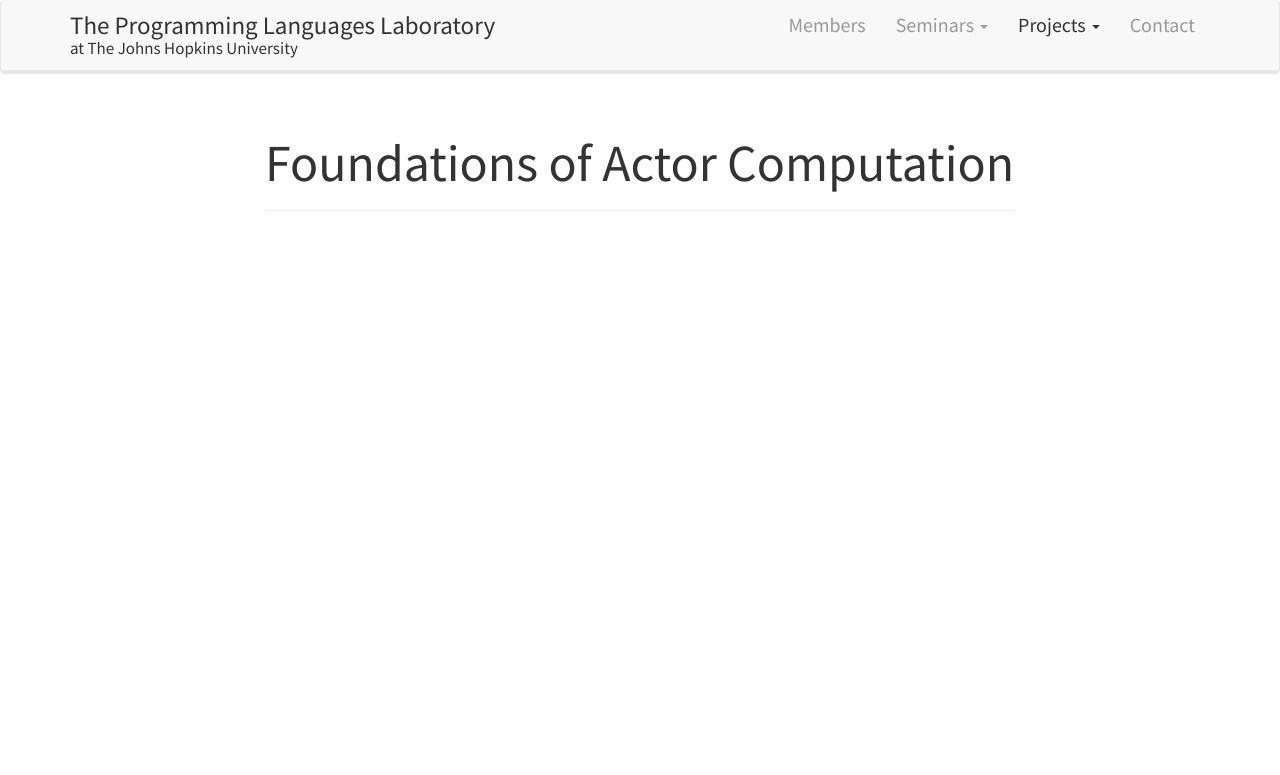
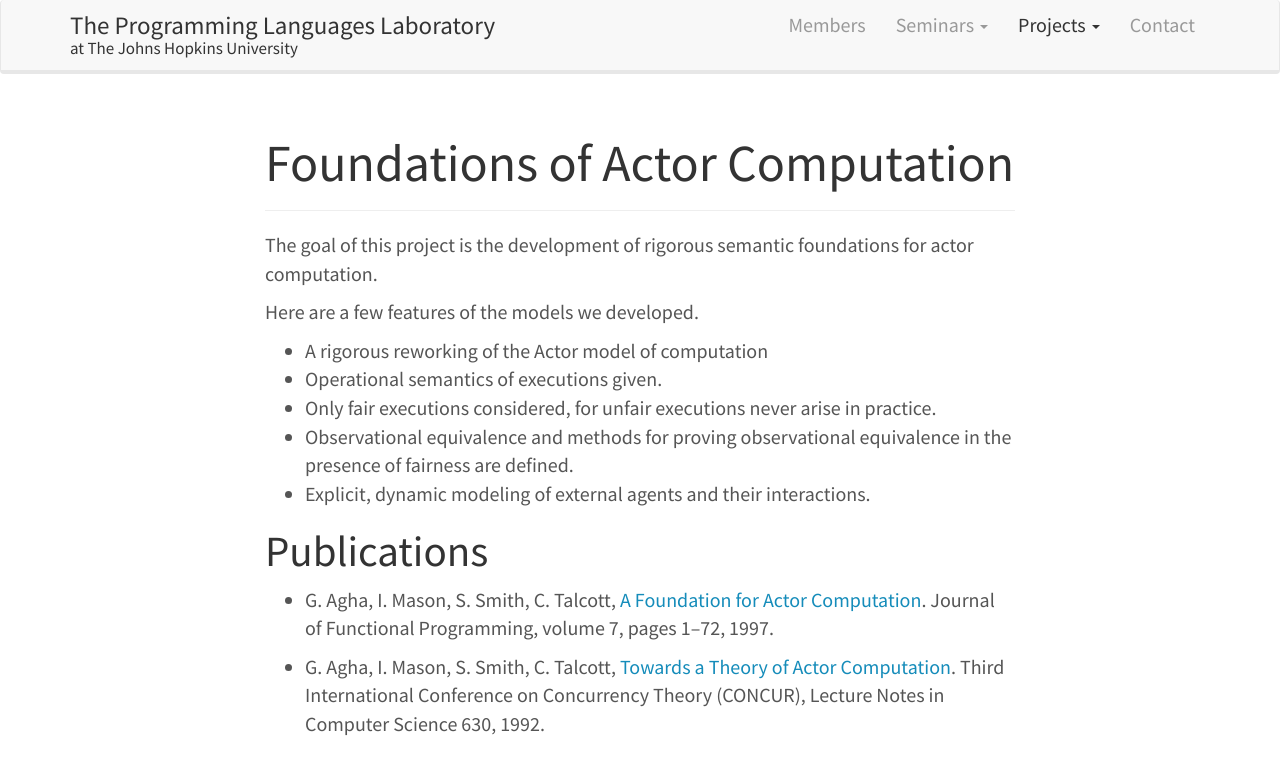
Before and after one commit to JHU-PL-Lab/www-pl-lab, a Jekyll site: the page built from projects/foundations-of-actor-computation/foundations-of-actor-computation.md, in a window 1280 px wide. Shown: the top 775 px of the page. Built offline with Jekyll 4.4.1, drawn with Linux system fonts in a browser that asks for light colours.

Commit message:
Add Foundations of Actor Computation

```diff
--- a/projects/foundations-of-actor-computation/foundations-of-actor-computation.md
+++ b/projects/foundations-of-actor-computation/foundations-of-actor-computation.md
@@ -3,3 +3,28 @@ title: "Foundations of Actor Computation"
 permalink: "/projects/foundations-of-actor-computation/"
 narrow: true
 ---
+
+The goal of this project is the development of rigorous semantic foundations for
+actor computation.
+
+Here are a few features of the models we developed.
+
+- A rigorous reworking of the Actor model of computation
+- Operational semantics of executions given.
+- Only fair executions considered, for unfair executions never arise in
+  practice.
+- Observational equivalence and methods for proving observational equivalence in
+  the presence of fairness are defined.
+- Explicit, dynamic modeling of external agents and their interactions.
+
+Publications
+------------
+
+- G. Agha, I. Mason, S. Smith, C. Talcott,
+  [A Foundation for Actor Computation](/projects/foundations-of-actor-computation/papers/a-foundation-for-actor-computation.pdf). Journal
+  of Functional Programming, volume 7, pages 1--72, 1997.
+
+- G. Agha, I. Mason, S. Smith, C. Talcott,
+  [Towards a Theory of Actor Computation](/projects/foundations-of-actor-computation/papers/towards-a-theory-of-actor-computation.pdf). Third
+  International Conference on Concurrency Theory (CONCUR), Lecture Notes in
+  Computer Science 630, 1992.
```
Also changed, not shown: 2 other files.
